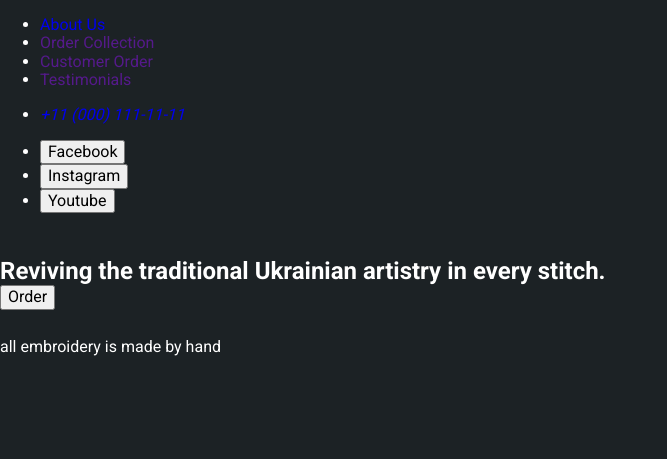
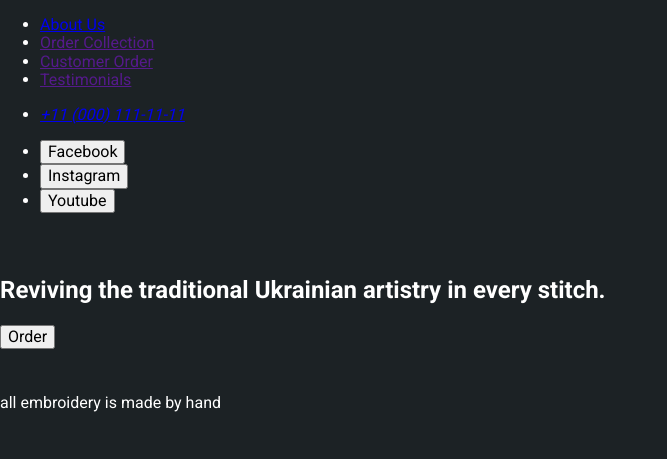
Before and after one commit to DaryaRomi/Vyshyvanka-website, a plain HTML site: page index.html in a window 1280 px wide. Shown: the whole page, without its empty margins (0-667 px from the left). Drawn offline with nearby package versions, Linux system fonts and the light colour scheme.

Commit message:
Update styles.css

```diff
--- a/css/styles.css
+++ b/css/styles.css
@@ -3,12 +3,6 @@ body{
     font-style: normal;
     background-color: #1C2225;
     color: #FFFFFF;
-}
-
-h1,h2,h3,h4,h5,h6,p,a{
-    margin-top: 0;
-    margin-bottom: 0;
-    text-decoration: none;
 }
 .body{
     width: 1440px;
```
